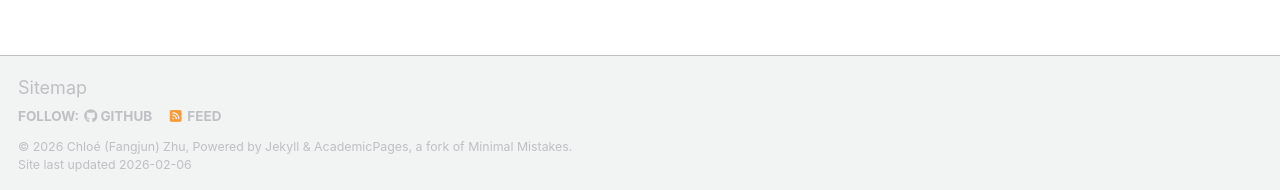
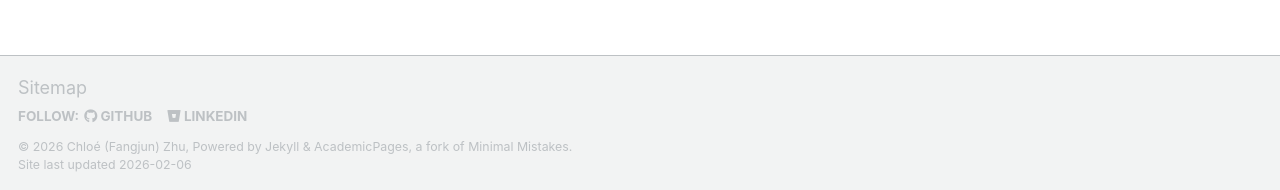
Before and after one commit to ChloeZhu1/ChloeZhu1.github.io, a Jekyll site: the page built from _pages/about.md, in a window 1280 px wide. Shown: the part 707-897 px from the top of the page. Built offline with Jekyll 4.4.1, drawn with Linux system fonts in a browser that asks for light colours; a script bundle is joined from its source files by our own code; library files that are not in the unit come from our copies.

Commit message:
Update footer.html

```diff
--- a/_includes/footer.html
+++ b/_includes/footer.html
@@ -9,12 +9,12 @@
     {% if site.author.github %}
       <li><a href="https://github.com/{{ site.author.github }}"><i class="fab fa-github" aria-hidden="true"></i> GitHub</a></li>
     {% endif %}
-    {% if site.author.bitbucket %}
-      <li><a href="https://bitbucket.org/{{ site.author.bitbucket }}"><i class="fab fa-bitbucket" aria-hidden="true"></i> Bitbucket</a></li>
+    {% if site.author.linkedin %}
+      <li><a href="https://linkedin.com/{{ site.author.linkedin }}"><i class="fab fa-bitbucket" aria-hidden="true"></i> LinkedIn</a></li>
     {% endif %}
-    {% if site.atom_feed.hide != true %}
+   <!-- {% if site.atom_feed.hide != true %}
     <li><a href="{% if site.atom_feed.path %}{{ site.atom_feed.path }}{% else %}{{ base_path }}/feed.xml{% endif %}"><i class="fa fa-fw fa-rss-square" aria-hidden="true"></i> {{ site.data.ui-text[site.locale].feed_label | default: "Feed" }}</a></li>
-    {% endif %}
+    {% endif %}-->
   </ul>
 </div>
 {% endif %}
```
